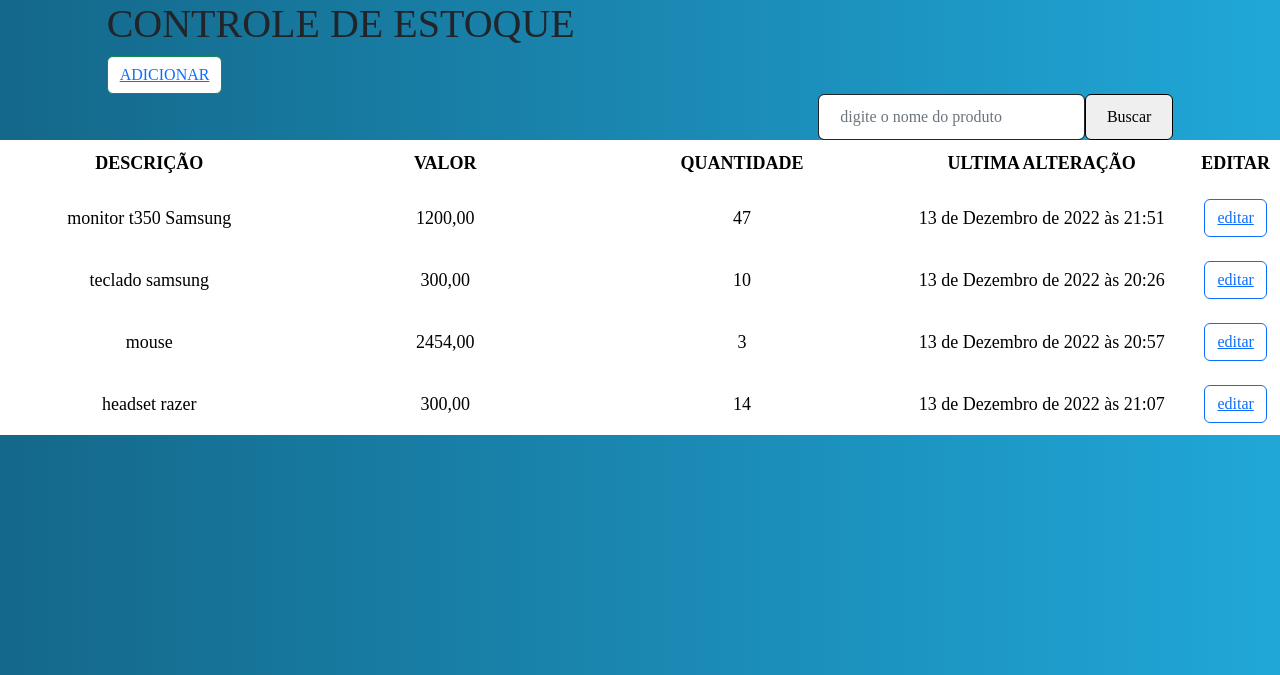
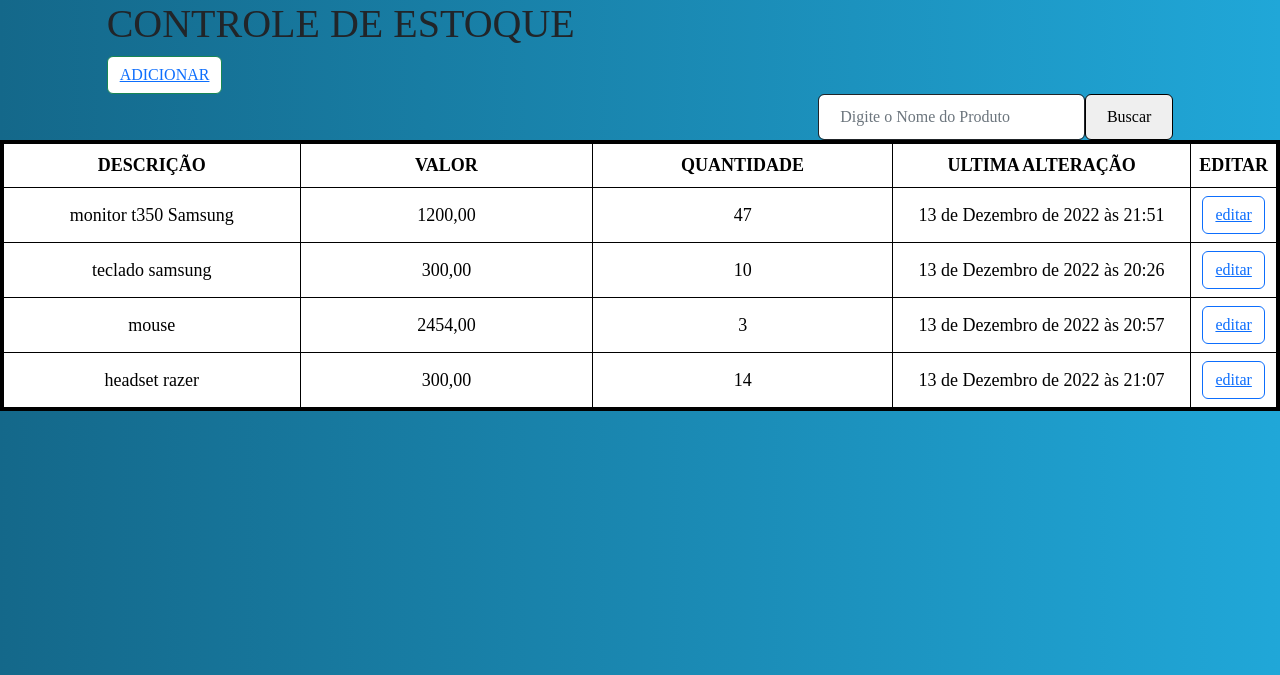
Before and after one commit to lima-12/ProjetoFaculdade, a Django app: page /home/ in a window 1280 px wide. Shown: the top 675 px of the page. Run offline with Django 4.2, Linux system fonts and the light colour scheme; data comes from the database, SQL or seed files in the repository; both versions use the stored data as it was after the commit.

Commit message:
Alteração tabela HOME
Alteração de linhas na tabela da pagina home

```diff
--- a/controle/templates/controle/home.html
+++ b/controle/templates/controle/home.html
@@ -20,10 +20,11 @@
 
    tr, th{
         color: black;
-        padding : 10px;
+        padding: 10px;
+        boder: 1px solid black;
         }
 
-    tr, td {
+    tr, td{
         padding-top: 12px;
         padding-bottom: 12px;
         text-align: center;
@@ -34,9 +35,18 @@
 
     table{
     font-size: 18px;
+    padding: 8px;
     width: 100%;
-    border: 1px;
+    border: 4px solid black;
+
     }
+
+    td,th{
+    border: 1px solid black;
+    padding: 8px;
+
+    }
+
 
     .form-control{
     padding: 10px;
@@ -45,6 +55,7 @@
 
     #adcionar{
     background: white;
+    color: black;
     }
 
     #buscar{
@@ -79,7 +90,7 @@
     <form method="get" id="search-form">
         <button type=”submit” id="buscar" >Buscar</button>
 
-        <input class="form-control" type="text" id="search" name="search" placeholder="digite o nome do produto" >
+        <input class="form-control" type="text" id="search" name="search" placeholder="Digite o Nome do Produto" >
     </form>
 
 </div>
```
Also changed, not shown: db.sqlite3.
